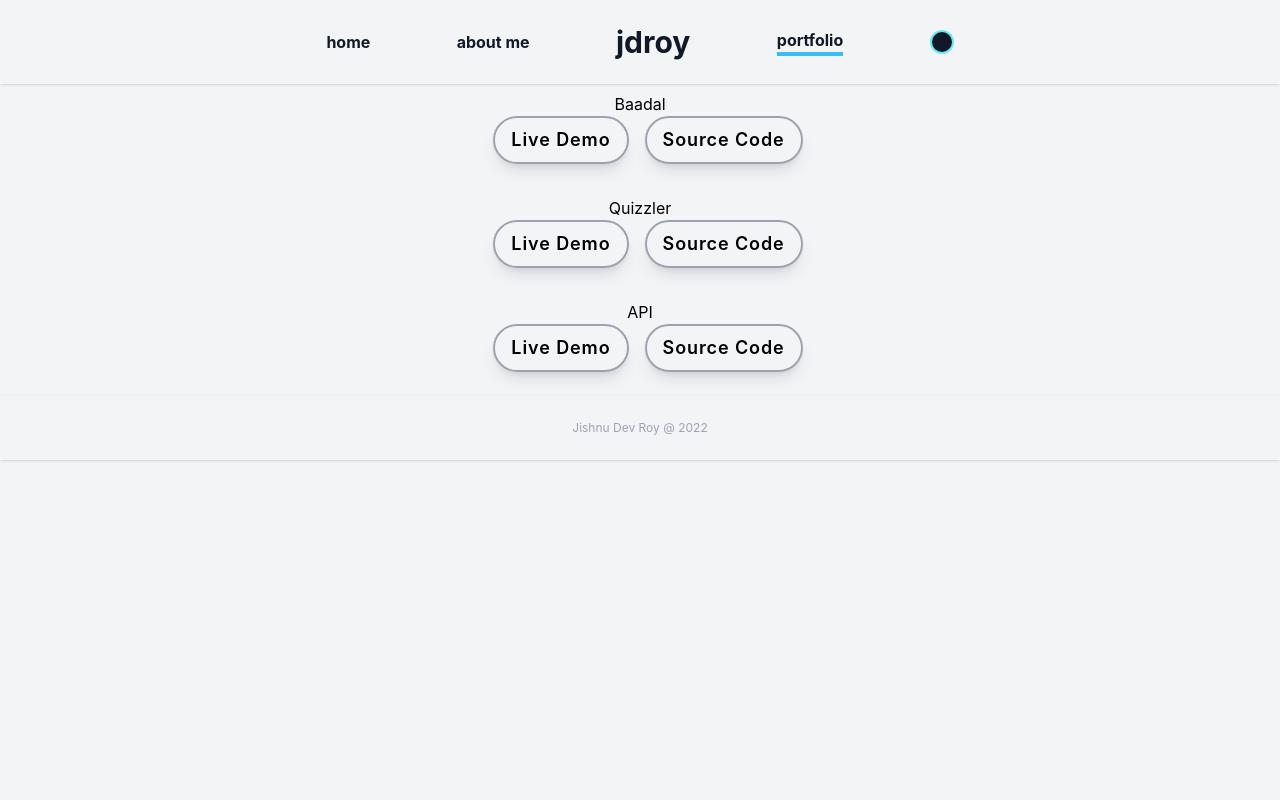
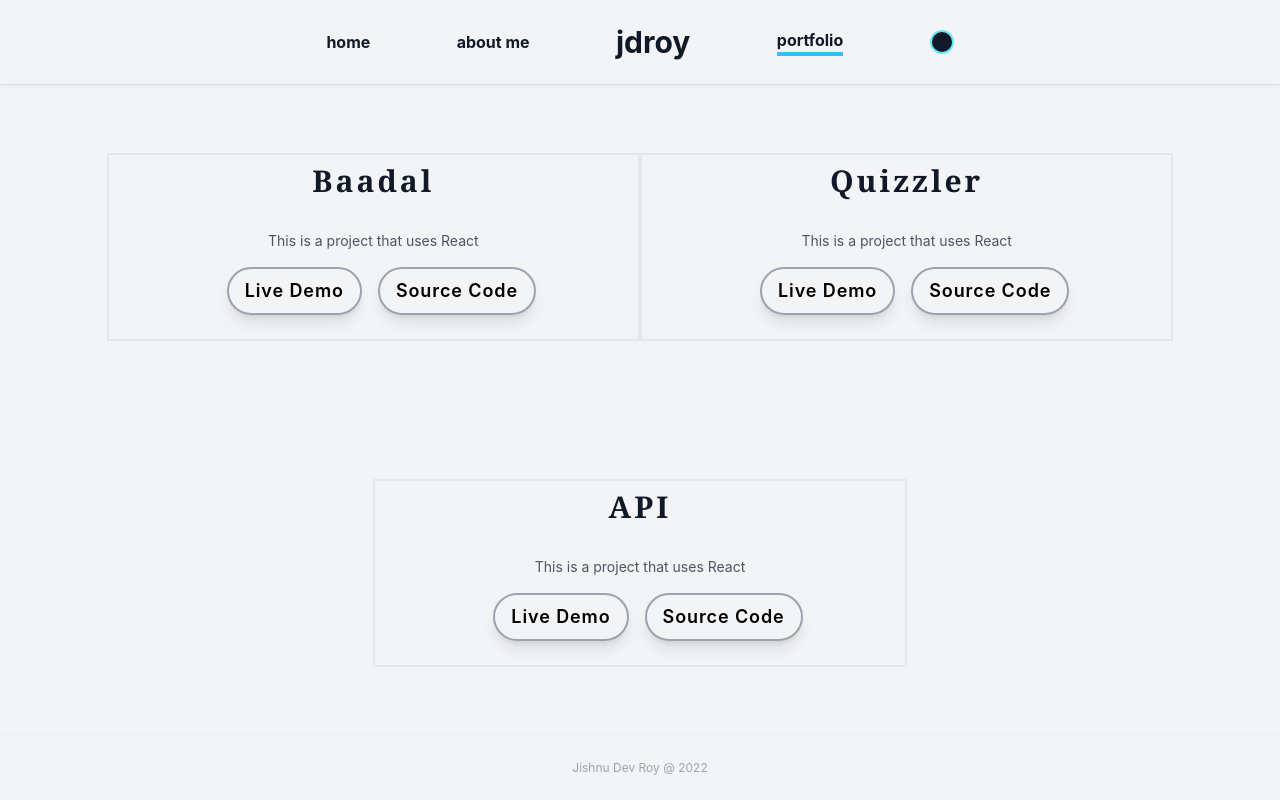
Before and after one commit to jishnu0712/myPortfolio, a React (Create React App) app: page /portfolio in a window 1280 px wide. Built offline with nearby package versions, Linux system fonts and the light colour scheme.

Commit message:
project page css fix

```diff
--- a/public/index.html
+++ b/public/index.html
@@ -6,7 +6,7 @@
     <meta name="theme-color" content="#000000" />
     <meta
       name="description"
-      content="Web site created using create-react-app"
+      content="Welcome to Jishnu Dev's portfolio page"
     />
 
     <!--
@@ -14,29 +14,12 @@
       user's mobile device or desktop. See https://developers.google.com/web/fundamentals/web-app-manifest/
     -->
     <link rel="manifest" href="%PUBLIC_URL%/manifest.json" />
-    <!--
-      Notice the use of %PUBLIC_URL% in the tags above.
-      It will be replaced with the URL of the `public` folder during the build.
-      Only files inside the `public` folder can be referenced from the HTML.
 
-      Unlike "/favicon.ico" or "favicon.ico", "%PUBLIC_URL%/favicon.ico" will
-      work correctly both with client-side routing and a non-root public URL.
-      Learn how to configure a non-root public URL by running `npm run build`.
-    -->
-    <title>React App</title>
+    <title>Jishnu Dev Roy</title>
   </head>
   <body>
     <noscript>You need to enable JavaScript to run this app.</noscript>
     <div id="root"></div>
-    <!--
-      This HTML file is a template.
-      If you open it directly in the browser, you will see an empty page.
 
-      You can add webfonts, meta tags, or analytics to this file.
-      The build step will place the bundled scripts into the <body> tag.
-
-      To begin the development, run `npm start` or `yarn start`.
-      To create a production bundle, use `npm run build` or `yarn build`.
-    -->
   </body>
 </html>
--- /dev/null
+++ b/src/components/ProjectDetailsCard.jsx
@@ -0,0 +1,51 @@
+import { useContext } from "react";
+import { UserContext } from "../context/context";
+
+
+export default function ProjectDetailsCard(project) {
+
+    const { darkMode } = useContext(UserContext);
+
+    // tailwind classes
+    const portFolioBoxClass = `portfolio-box py-2 px-4 flex flex-col justify-center items-center
+    w-7/12 sm:w-5/12  2xl:w-1/4 border-2 border-gray-200`;
+    const projectTitleClass = `title font-serif font-bold text-3xl tracking-widest mb-8 ${darkMode ? 'text-gray-300' : 'text-gray-900'}`;
+    const buttonClass = `py-2 px-4 ml-4 mb-4  border-2 border-gray-400
+    rounded-full text-lg tracking-wider font-semibold shadow-lg hover:text-gray-500 ${darkMode ? 'text-gray-300' : ''}`;
+    const projectDescriptionClass = `text-sm text-gray-600 mb-4`;
+
+
+    const handleClick = (e) => {
+        e.preventDefault()
+        window.open(project[e.target.name], '_blank');
+    }
+
+    return (
+        <div className={portFolioBoxClass}>
+            {/* <img src={process.env.PUBLIC_URL + '/img/Untitled_design.png'} alt="" className="portfolio-img w-full" /> */}
+            <p className={projectTitleClass}>{project.name}</p>
+
+            <p className={projectDescriptionClass}>{project.description}</p>
+
+            <div className="btn flex flex-wrap justify-center">
+                <button
+                    className={buttonClass}
+                    name="live"
+                    id="live"
+                    onClick={handleClick}
+                    disabled={project.live.length > 0 ? false : true}
+                >
+                    Live Demo
+                </button>
+                <button
+                    className={buttonClass}
+                    name="git"
+                    id="git"
+                    onClick={handleClick}
+                >
+                    Source Code
+                </button>
+            </div>
+        </div>
+    );
+}
--- a/src/pages/Portfolio.js
+++ /dev/null
@@ -1,78 +0,0 @@
-import React, { useContext } from 'react';
-import { UserContext } from '../context/context';
-
-const portFolioBoxClass = `portfolio-box py-2 px-4 flex flex-col justify-center items-center w-7/12 Asm:w-5/12  2xl:w-1/4`;
-const projectTitleClass = `title font-serif text-gray-900 font-bold text-3xl tracking-widest mb-8`;
-
-const projects = [
-    {
-        name: "Baadal",
-        git: "https://github.com/jishnu0712/Baadal",
-        live: ""
-    },
-    {
-        name: "Quizzler",
-        git: "https://github.com/jishnu0712/Quizzler.git",
-        live: ""
-    },
-    {
-        name: "API",
-        git: "",
-        live: ""
-    },
-]
-
-
-function PortfolioItem(project) {
-
-    const { darkMode } = useContext(UserContext);
-
-    const buttonClass = `py-2 px-4 ml-4 mb-4  border-2 border-gray-400
-    rounded-full text-lg tracking-wider font-semibold shadow-lg hover:text-gray-500 ${darkMode ? 'text-gray-300' : ''}`;
-
-    const handleClick = (e) => {
-        e.preventDefault()
-        window.open(project[e.target.name], '_blank');
-    }
-
-    return (
-        <div className={portFolioBoxClass}>
-            {/* <img src={process.env.PUBLIC_URL + '/img/Untitled_design.png'} alt="" className="portfolio-img w-full" />
-            <p className={projectTitleClass}>My Portfolio</p> */}
-            {project.name}
-            <div className="btn flex flex-wrap justify-center">
-                <button
-                    className={buttonClass}
-                    name="live"
-                    id="live"
-                    onClick={handleClick}
-                >
-                    Live Demo
-                </button>
-                <button
-                    className={buttonClass}
-                    name="git"
-                    id="git"
-                    onClick={handleClick}
-                >
-                    Source Code
-                </button>
-            </div>
-        </div>
-    );
-}
-
-function Portfolio() {
-    const ProjectComponentList = projects.map(item => {
-        return PortfolioItem(item)
-    })
-    const { darkMode } = useContext(UserContext);
-
-    return (
-        <div className={`portfolio-container flex flex-wrap justify-center items-center ${darkMode ? 'bg-gray-900' : ''}`}>
-            {ProjectComponentList}
-        </div>
-    );
-}
-
-export default Portfolio;
--- /dev/null
+++ b/src/pages/Portfolio.jsx
@@ -0,0 +1,40 @@
+import React, { useContext } from 'react';
+import { UserContext } from '../context/context';
+import ProjectDetailsCard from '../components/ProjectDetailsCard';
+
+const projects = [
+    {
+        name: "Baadal",
+        description: "This is a project that uses React",
+        git: "https://github.com/jishnu0712/Baadal",
+        live: ""
+    },
+    {
+        name: "Quizzler",
+        description: "This is a project that uses React",
+        git: "https://github.com/jishnu0712/Quizzler.git",
+        live: ""
+    },
+    {
+        name: "API",
+        description: "This is a project that uses React",
+        git: "",
+        live: ""
+    },
+]
+
+
+function Portfolio() {
+    const ProjectComponentList = projects.map(item => {
+        return ProjectDetailsCard(item)
+    })
+    const { darkMode } = useContext(UserContext);
+
+    return (
+        <div className={`portfolio-container flex flex-wrap justify-center items-center h-screen ${darkMode ? 'bg-gray-900' : ''}`}>
+            {ProjectComponentList}
+        </div>
+    );
+}
+
+export default Portfolio;
```
Also changed, not shown: src/components/Footer.jsx (renamed from src/components/Footer.js), src/components/Header.jsx (renamed from src/components/Header.js), src/pages/About.jsx (renamed from src/pages/About.js), src/pages/MainComponent.jsx (renamed from src/pages/MainComponent.js), src/pages/NotFound.jsx (renamed from src/pages/NotFound.js).
